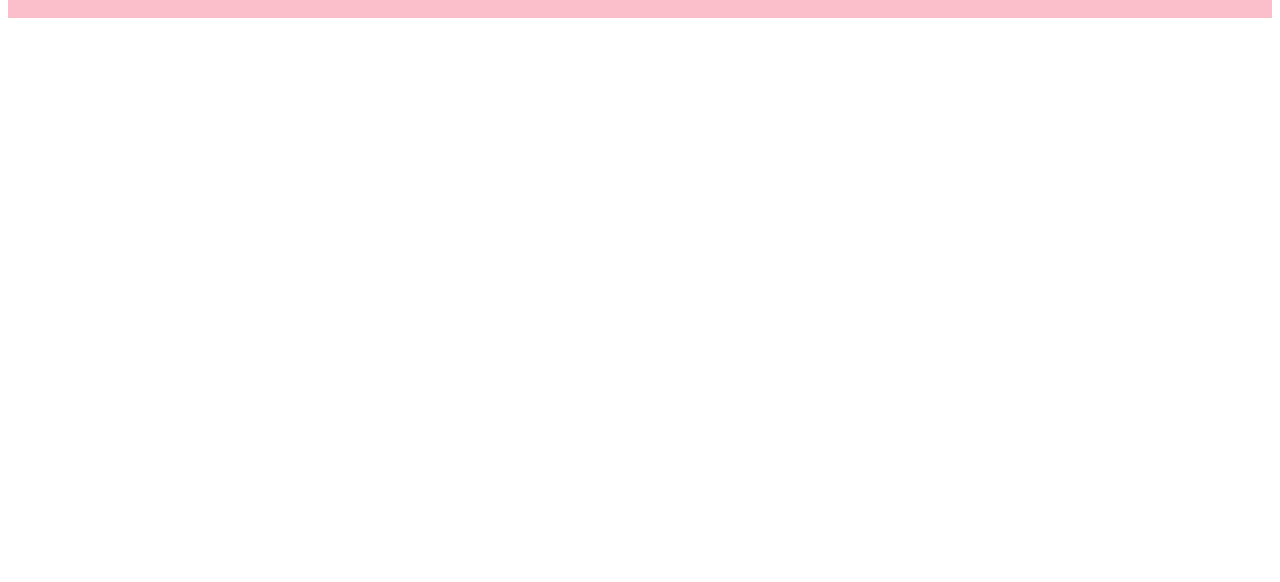
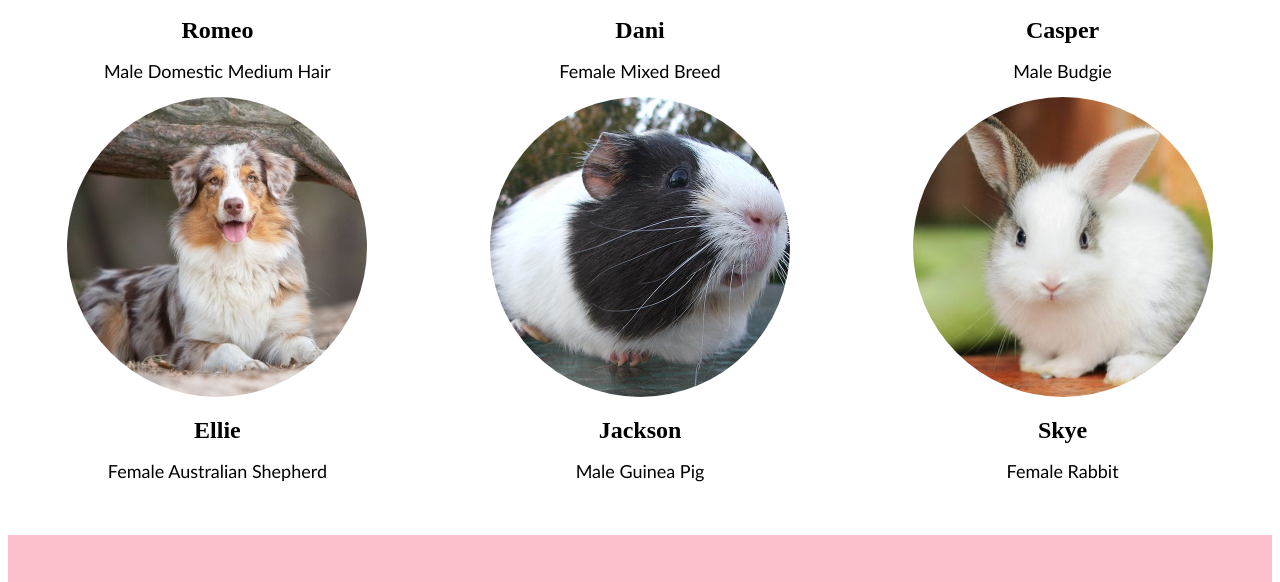
Before and after one commit to jj2947/animal-shelter-website, a plain HTML site: page PetsAvailable.html in a window 1280 px wide. Shown: the part 523-1105 px from the top of the page. Before the commit the page ends 800 px from the top, so only its background shows below. Drawn offline with Linux system fonts and the light colour scheme.

Commit message:
added images and worked on adopt page

```diff
--- a/PetsAvailable.html
+++ b/PetsAvailable.html
@@ -5,6 +5,7 @@
     <!-- Title that will show in tab bar -->
     <title>Adopt</title>
     <link rel="stylesheet" href="stylesheets/stylesheet.css">
+    <link rel="stylesheet" href="stylesheets/PetsAvailable.css">
 </head>
 
 <body>
@@ -22,7 +23,44 @@
         <a href="AboutUs.html">About Us</a>
         <a href="Contact.html">Contact Us</a>
     </div>
-    <p>text</p>
+
+    <div id="all-pets">
+        <div class="pets">
+            <img src="Images/cat1.jpeg" alt="Cat for Adoption">
+            <h1>Romeo</h1>
+            <h2>Male Domestic Medium Hair</h2>
+        </div>
+
+        <div class="pets">
+            <img src="Images/dog1.jpeg" alt="Dog for Adoption">
+            <h1>Dani</h1>
+            <h2>Female Mixed Breed</h2>
+        </div>
+
+        <div class="pets">
+            <img src="Images/bird1.jpeg" alt="Bird for Adoption">
+            <h1>Casper</h1>
+            <h2>Male Budgie</h2>
+        </div>
+
+        <div class="pets">
+            <img src="Images/dog2.jpeg" alt="Dog for Adoption">
+            <h1>Ellie</h1>
+            <h2>Female Australian Shepherd</h2>
+        </div>
+
+        <div class="pets">
+            <img src="Images/guineapig1.jpeg" alt="Guinea Pig for Adoption">
+            <h1>Jackson</h1>
+            <h2>Male Guinea Pig</h2>
+        </div>
+
+        <div class="pets">
+            <img src="Images/bunny1.jpeg" alt="Rabbit for Adoption">
+            <h1>Skye</h1>
+            <h2>Female Rabbit</h2>
+        </div>
+    </div>
 
     <footer>
         <img class="item"
--- /dev/null
+++ b/stylesheets/PetsAvailable.css
@@ -0,0 +1,29 @@
+#all-pets {
+    display: flex;
+    flex-direction: row;
+    flex-wrap: wrap;
+    justify-content: space-evenly;
+    gap: 5%;
+    margin-top: 3%;
+    margin-bottom: 3%;
+}
+
+.pets img {
+    border-radius: 50%;
+    height: 300px;
+    width: 300px;
+    object-fit: cover;
+    align-items: center;
+}
+
+.pets h1 {
+    text-align: center;
+    font-size: x-large;
+}
+
+.pets h2 {
+    font-size: large;
+    text-align: center;
+    font-weight: lighter;
+    font-family: 'Trebuchet MS', sans-serif;
+}
```
Also changed, not shown: Images/bird1.jpeg (added), Images/bunny1.jpeg (added), Images/cat1.jpeg (added), Images/dog1.jpeg (added), Images/dog2.jpeg (added), Images/guineapig1.jpeg (added).
